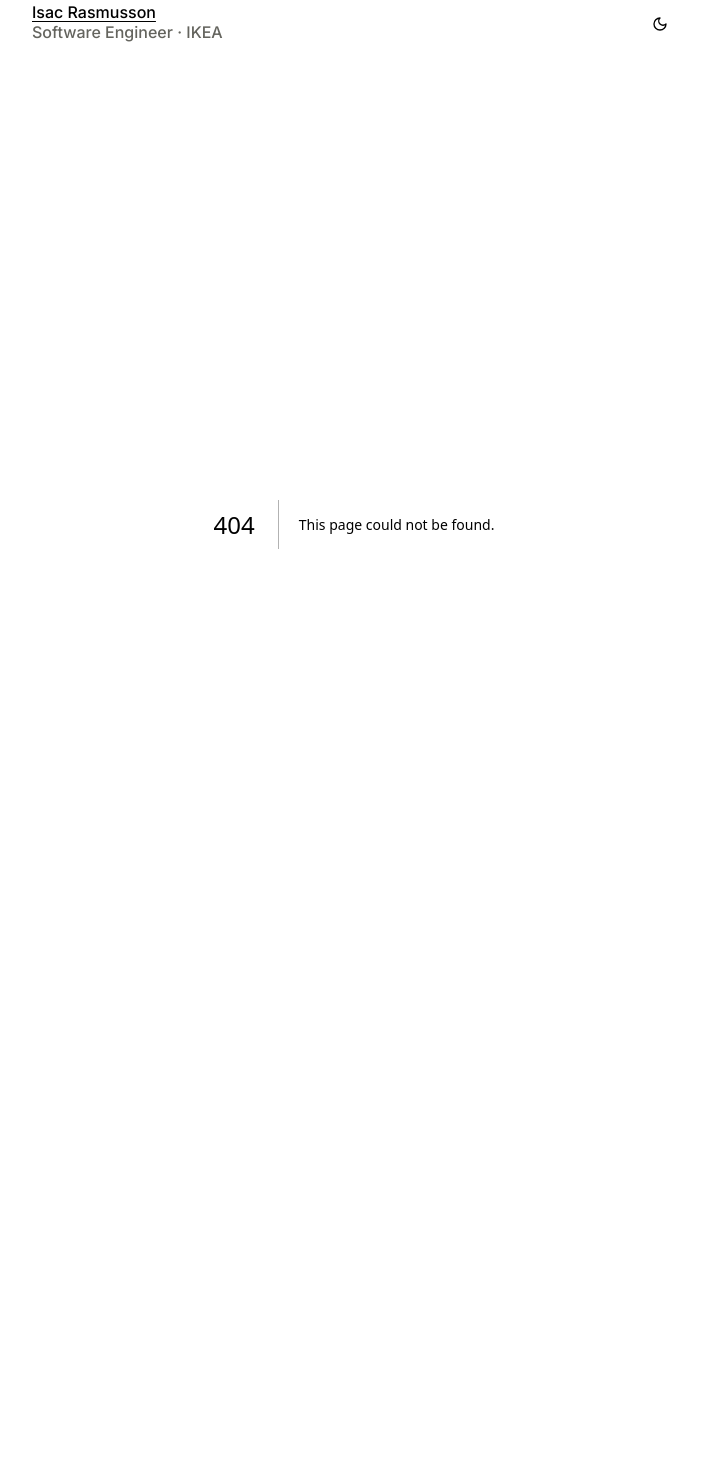
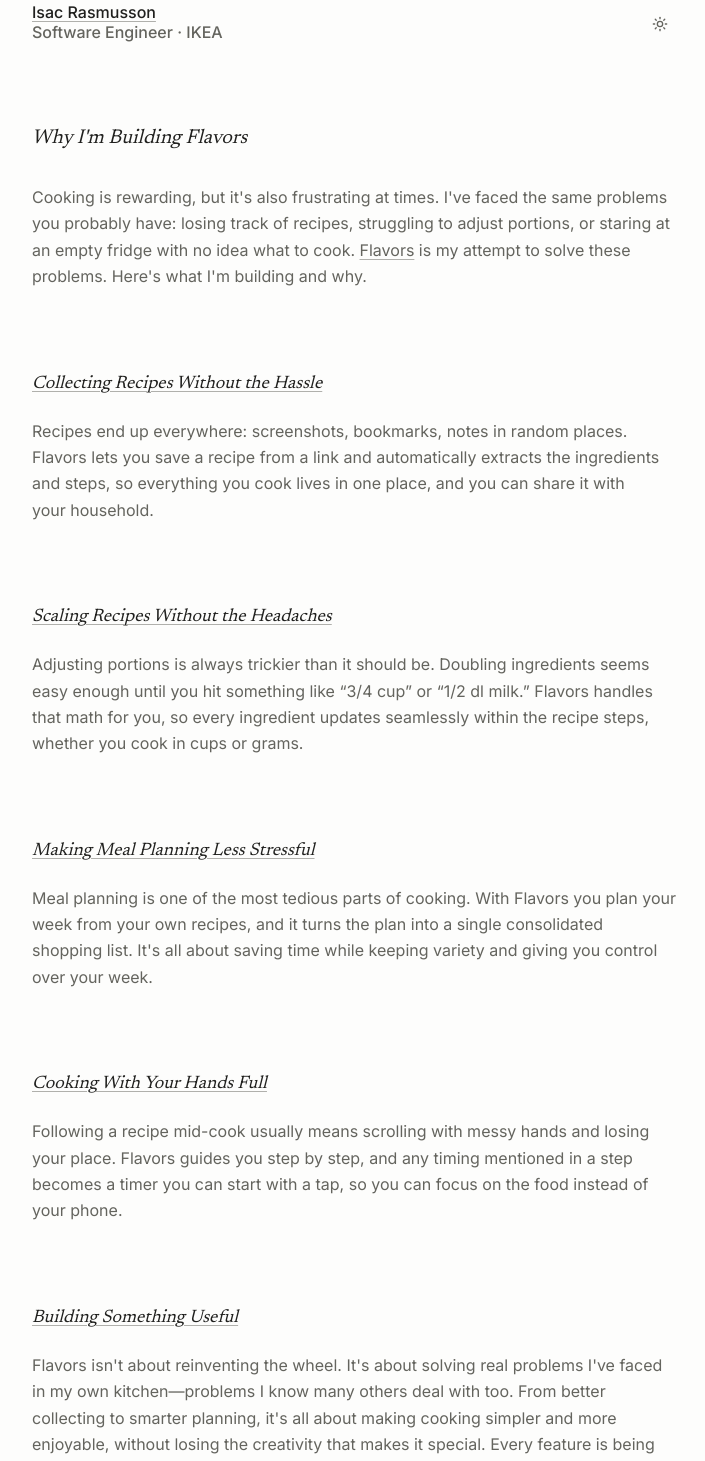
Before and after one commit to isacrasmusson/portfolio, a Next.js app: page /projects/flavors in a window 1280 px wide. Before the commit this address had no page. Shown: the part 60-1521 px from the top of the page, without its empty margins (286-991 px from the left). Before the commit the page ends 1048 px from the top, so only its background shows below. Built offline with nearby package versions, Linux system fonts and the light colour scheme.

Commit message:
improvements

```diff
--- a/app/globals.css
+++ b/app/globals.css
@@ -95,29 +95,30 @@
   }
 }
 
-:root {
-  font-family: "Geist", serif;
-  font-optical-sizing: auto;
-  font-style: normal;
-
-  --primary-color-white: #f7f7f7;
-  --primary-color-light: #ffffff;
-  --primary-color-dark: #595959;
-  --primary-color-black: #080808;
-  --primary-color-neutral: #d8d8d8;
-}
-
 a {
   text-decoration: underline;
-  text-underline-position: from-font;
+  text-underline-offset: 3px;
   text-decoration-thickness: 1px;
-  text-decoration-color: var(--muted-foreground);
+  text-decoration-color: hsl(var(--muted-foreground) / 0.5);
+  transition: text-decoration-color 150ms ease;
 }
 
 a:hover {
-  text-decoration-color: var(--foreground);
+  text-decoration-color: hsl(var(--foreground));
 }
 
 p {
   line-height: 1.65;
+  text-wrap: pretty;
 }
+
+::selection {
+  background: hsl(var(--foreground));
+  color: hsl(var(--background));
+}
+
+:focus-visible {
+  outline: 2px solid hsl(var(--ring));
+  outline-offset: 2px;
+  border-radius: 2px;
+}
--- a/app/page.tsx
+++ b/app/page.tsx
@@ -12,7 +12,7 @@
       <Projects title="Projects" projects={projects} className="p-page" />
       <Education className="p-page" />
       <Technologies />
-      <More className="p-page -mt-6 sm:mt-0" />
+      <More className="p-page" />
     </div>
   );
 }
--- /dev/null
+++ b/app/projects/flavors/page.tsx
@@ -0,0 +1,86 @@
+import type { Metadata } from "next";
+import { Heading } from "@/components/global/Article/Heading";
+
+export const metadata: Metadata = {
+  title: "Why I'm Building Flavors",
+  description:
+    "Cooking is rewarding, but it's also frustrating at times. I've faced the same problems you probably have—losing track of recipes, struggling to adjust portions, or staring at an empty fridge with no idea what to cook. Flavors is my attempt to solve these problems in a way that makes sense. Here's the story behind it.",
+};
+
+export default function Flavors() {
+  return (
+    <article className="p-page">
+      <h1 className="mb-8 text-xl font-newsreader italic">
+        {"Why I'm Building Flavors"}
+      </h1>
+      <p className="text-muted-foreground">
+        {`Cooking is rewarding, but it's also frustrating at times. I've faced the
+        same problems you probably have: losing track of recipes, struggling to
+        adjust portions, or staring at an empty fridge with no idea what to
+        cook. `}
+        <a href="https://flavors.app" target="_blank" rel="noopener noreferrer">
+          Flavors
+        </a>
+        {` is my attempt to solve these problems. Here's what I'm building and
+        why.`}
+      </p>
+      <Heading href="collecting-recipes">
+        {"Collecting Recipes Without the Hassle"}
+      </Heading>
+      <p className="text-muted-foreground">
+        {`Recipes end up everywhere: screenshots, bookmarks, notes in random
+        places. Flavors lets you save a recipe from a link and automatically
+        extracts the ingredients and steps, so everything you cook lives in one
+        place, and you can share it with your household.`}
+      </p>
+      <Heading href="auto-quantities">
+        {"Scaling Recipes Without the Headaches"}
+      </Heading>
+      <p className="text-muted-foreground">
+        {`Adjusting portions is always trickier than it should be. Doubling
+        ingredients seems easy enough until you hit something like “3/4 cup” or
+        “1/2 dl milk.” Flavors handles that math for you, so every ingredient
+        updates seamlessly within the recipe steps, whether you cook in cups or
+        grams.`}
+      </p>
+      <Heading href="weekly-meal-plans">
+        {"Making Meal Planning Less Stressful"}
+      </Heading>
+      <p className="text-muted-foreground">
+        {`Meal planning is one of the most tedious parts of cooking. With
+        Flavors you plan your week from your own recipes, and it turns the plan
+        into a single consolidated shopping list. It's all about saving time
+        while keeping variety and giving you control over your week.`}
+      </p>
+      <Heading href="cooking-mode">{"Cooking With Your Hands Full"}</Heading>
+      <p className="text-muted-foreground">
+        {`Following a recipe mid-cook usually means scrolling with messy hands
+        and losing your place. Flavors guides you step by step, and any timing
+        mentioned in a step becomes a timer you can start with a tap, so you can
+        focus on the food instead of your phone.`}
+      </p>
+      <Heading href="technology-meets-convenience">
+        {"Building Something Useful"}
+      </Heading>
+      <p className="text-muted-foreground">
+        {`Flavors isn't about reinventing the wheel. It's about solving real
+        problems I've faced in my own kitchen—problems I know many others deal
+        with too. From better collecting to smarter planning, it's all about
+        making cooking simpler and more enjoyable, without losing the creativity
+        that makes it special. Every feature is being built with care and a
+        focus on real, practical needs.`}
+      </p>
+      <br />
+      <p className="text-muted-foreground">
+        {`Flavors is my way of blending the love of cooking with tools that
+        actually make life easier. It's not perfect, and it's still evolving,
+        but I'm excited to keep improving it. You can try it at `}
+        <a href="https://flavors.app" target="_blank" rel="noopener noreferrer">
+          flavors.app
+        </a>
+        {`. Whether you're a seasoned chef or just starting out, I hope it
+        inspires you to enjoy cooking even more.`}
+      </p>
+    </article>
+  );
+}
--- a/app/projects/sharetaste/page.tsx
+++ /dev/null
@@ -1,92 +0,0 @@
-import type { Metadata } from "next";
-import { Heading } from "@/components/global/Article/Heading";
-
-export const metadata: Metadata = {
-  title: "Why I'm Building Sharetaste",
-  description:
-    "Cooking is rewarding, but it's also frustrating at times. I've faced the same problems you probably have—losing track of recipes, struggling to adjust portions, or staring at an empty fridge with no idea what to cook. Sharetaste is my attempt to solve these problems in a way that makes sense. Here's the story behind it.",
-};
-
-export default function Sharetaste() {
-  return (
-    <article className="p-page">
-      <h1 className="mb-8 text-xl font-newsreader italic">
-        {"Why I'm Building Sharetaste"}
-      </h1>
-      <p className="text-muted-foreground">
-        {`Cooking is rewarding, but it's also frustrating at times. I've faced the
-        same problems you probably have, losing track of recipes, struggling to
-        adjust portions, or staring at an empty fridge with no idea what to
-        cook. Sharetaste is my attempt to solve these problems. It's still a
-        work in progress, but here's what I'm aiming to build and why.`}
-      </p>
-      <Heading href="personalized-recipe-sharing">
-        {"Sharing Recipes Without the Hassle"}
-      </Heading>
-      <p className="text-muted-foreground">
-        {`Sharing recipes has always felt clunky. Screenshots, messy links, or
-        notes in random places, it's frustrating. I'm building a way to share
-        recipes directly, with full control over who sees them. Whether you want
-        to keep them private, share with a few friends, or make them public.`}
-      </p>
-      {/* <Image
-        src={"/instructions.png"}
-        width={800}
-        height={500}
-        alt="A gecko"
-        className="mt-8 size-full rounded-xl shadow-xl"
-      /> */}
-      <Heading href="auto-quantities">
-        {"Scaling Recipes Without the Headaches"}
-      </Heading>
-      <p className="text-muted-foreground">
-        {`Adjusting portions is always trickier than it should be. Doubling
-        ingredients seems easy enough until you hit something like “3/4 cup” or
-        “1/2 dl milk.” Sharetaste will handle that math for you, so every
-        ingredient updates seamlessly within the recipe steps.`}
-      </p>
-      <Heading href="weekly-meal-plans">
-        {"Making Meal Planning Less Stressful"}
-      </Heading>
-      <p className="text-muted-foreground">
-        {`Meal planning is one of the most tedious parts of cooking. I want
-        Sharetaste to fix that by offering two options: you can let it generate
-        weekly plans automatically based on your recipes or new suggestions, or
-        you can plan meals manually with an easy drag-and-drop interface. It's
-        all about saving time while keeping variety and giving you control over
-        your week.`}
-      </p>
-      <Heading href="discover-culinary-treasures">
-        {"Finding Recipes Worth Trying"}
-      </Heading>
-      <p className="text-muted-foreground">
-        {`Discovering new recipes shouldn't feel like a chore. What if there was
-        an IMDb for food? A place where you could explore recipes, cuisines, and
-        even the chefs behind them? I'm working on a feature to help you dive
-        into recipes from around the world, discover trending dishes, and
-        explore food in the same way we explore movies or shows. It's a small
-        step, but it's kept me inspired to cook, and I hope it'll do the same
-        for others.`}
-      </p>
-      <Heading href="technology-meets-convenience">
-        {"Building Something Useful"}
-      </Heading>
-      <p className="text-muted-foreground">
-        {`Sharetaste isn't about reinventing the wheel. It's about solving real
-        problems I've faced in my own kitchen—problems I know many others deal
-        with too. From better sharing to smarter planning, it's all about making
-        cooking simpler and more enjoyable, without losing the creativity that
-        makes it special. The app isn't finished yet, but every feature is being
-        built with care and a focus on real, practical needs.`}
-      </p>
-      <br />
-      <p className="text-muted-foreground">
-        {`Sharetaste is my way of blending the love of cooking with tools that
-        actually make life easier. It's not perfect, and it's still evolving,
-        but I'm excited to keep improving it. Whether you're a seasoned chef or
-        just starting out, I hope it inspires you to enjoy cooking even more.
-        Thanks for being part of the journey.`}
-      </p>
-    </article>
-  );
-}
--- a/components/global/DarkModeToggle.tsx
+++ b/components/global/DarkModeToggle.tsx
@@ -1,26 +1,28 @@
 "use client";
 
+import { useEffect, useState } from "react";
 import { useTheme } from "next-themes";
 import { SunIcon, MoonIcon } from "lucide-react";
 
 const DarkModeToggle = () => {
-  const { theme, setTheme } = useTheme();
+  const { resolvedTheme, setTheme } = useTheme();
+  const [mounted, setMounted] = useState(false);
+
+  useEffect(() => {
+    setMounted(true);
+  }, []);
 
   const toggleTheme = () => {
-    if (theme === "dark") {
-      setTheme("light");
-    } else {
-      setTheme("dark");
-    }
+    setTheme(resolvedTheme === "dark" ? "light" : "dark");
   };
 
   return (
     <button
       onClick={toggleTheme}
-      className="p-2 [&_svg]:size-4"
-      aria-label="Dark mode toggle"
+      className="rounded-md p-2 text-muted-foreground transition-colors hover:bg-accent hover:text-foreground [&_svg]:size-4"
+      aria-label="Toggle dark mode"
     >
-      {theme === "light" ? <SunIcon /> : <MoonIcon />}
+      {mounted && resolvedTheme === "dark" ? <MoonIcon /> : <SunIcon />}
     </button>
   );
 };
--- a/components/page/Education.tsx
+++ b/components/page/Education.tsx
@@ -4,9 +4,8 @@
       <h2 className="mb-3 sm:mb-4 block font-newsreader font-medium italic">
         Education
       </h2>
-      <span className="block">EC Education</span>
+      <span className="block font-medium">EC Education</span>
       <span className="block text-muted-foreground">Frontend Developer</span>
-      <p></p>
     </section>
   );
 }
--- a/components/page/More.tsx
+++ b/components/page/More.tsx
@@ -1,10 +1,10 @@
 const More = ({ className }: { className?: string }) => {
   return (
-    <div className={className}>
-      <span className="mb-3 sm:mb-4 block font-medium font-newsreader italic">
+    <footer className={className}>
+      <h2 className="mb-3 sm:mb-4 block font-newsreader font-medium italic">
         More
-      </span>
-      <span className="text-muted-foreground">
+      </h2>
+      <p className="text-muted-foreground">
         You can see more of my experience on{" "}
         <a
           href="https://www.linkedin.com/in/isac-rasmusson/"
@@ -22,8 +22,8 @@
           GitHub
         </a>
         .
-      </span>
-    </div>
+      </p>
+    </footer>
   );
 };
 
--- a/components/page/ProjectCard.tsx
+++ b/components/page/ProjectCard.tsx
@@ -1,17 +1,20 @@
 import { Project } from "@/types";
 import Link from "next/link";
 
-const ProjectCard = ({ to, href, title, description }: Project) => {
+const ProjectCard = ({ to, href, title, description, year }: Project) => {
   const Comp = to ? Link : "a";
 
   return (
     <Comp
       href={to ? `projects/${to}` : href}
       target={to ? "" : "_blank"}
-      className="-mx-3 flex flex-col gap-1 rounded-md px-3 no-underline sm:hover:bg-accent sm:py-3"
+      className="group -mx-3 flex flex-col gap-1 rounded-lg px-3 no-underline transition-colors sm:py-3 sm:hover:bg-accent"
     >
-      <span className="underline underline-offset-1 decoration-muted-foreground/25 dark:decoration-muted-foreground/40">
-        {title}
+      <span className="flex items-baseline justify-between gap-4">
+        <span className="font-medium">{title}</span>
+        <span className="text-sm text-muted-foreground tabular-nums">
+          {year}
+        </span>
       </span>
       <span className="text-muted-foreground">{description}</span>
     </Comp>
--- a/components/page/Projects.tsx
+++ b/components/page/Projects.tsx
@@ -12,7 +12,7 @@
 }) => {
   return (
     <div className={className}>
-      <h2 className="mb-1.5 block font-medium font-newsreader italic">
+      <h2 className="mb-3 sm:mb-1.5 block font-newsreader font-medium italic">
         {title}
       </h2>
       <div className="flex flex-col gap-7 sm:gap-4">
--- a/components/page/Today.tsx
+++ b/components/page/Today.tsx
@@ -1,14 +1,14 @@
 const Today = ({ className }: { className?: string }) => {
   return (
-    <div className={className}>
-      <span className="mb-3 sm:mb-4 block font-newsreader font-medium italic">
+    <section className={className}>
+      <h2 className="mb-3 sm:mb-4 block font-newsreader font-medium italic">
         Today
-      </span>
+      </h2>
       <p className="text-muted-foreground">
         I work as a software engineer at IKEA Financial Services, helping
         develop and maintain financial systems.
       </p>
-    </div>
+    </section>
   );
 };
 
--- a/components/page/data/projects.ts
+++ b/components/page/data/projects.ts
@@ -2,12 +2,12 @@
 
 export const projects: Project[] = [
   {
-    to: "sharetaste",
-    href: "https://sharetaste.io/",
+    to: "flavors",
+    href: "https://flavors.app/",
     year: "2023",
     type: "Personal",
-    title: "Sharetaste",
-    description: "Easy recipe sharing with smart cooking features.",
+    title: "Flavors",
+    description: "Collect recipes, plan your week, cook smarter.",
     language: "React",
   },
 ];
```
